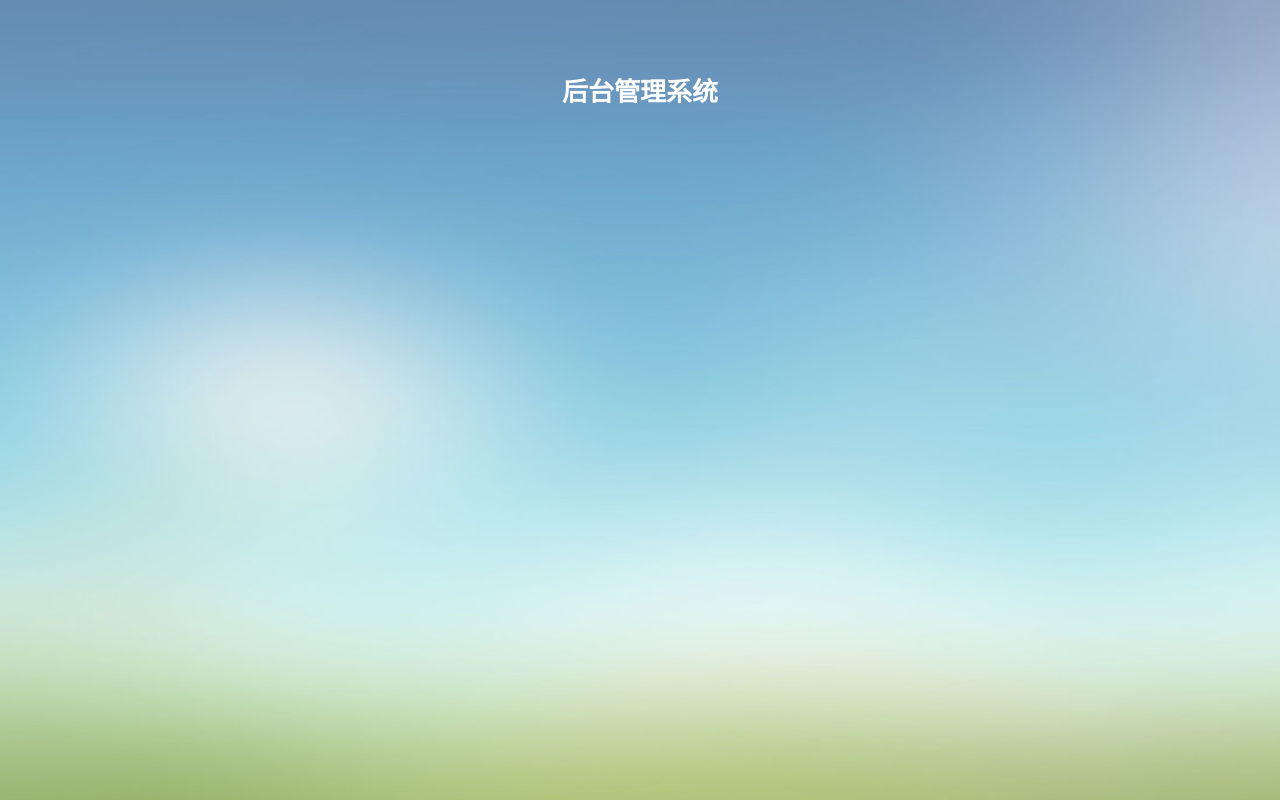
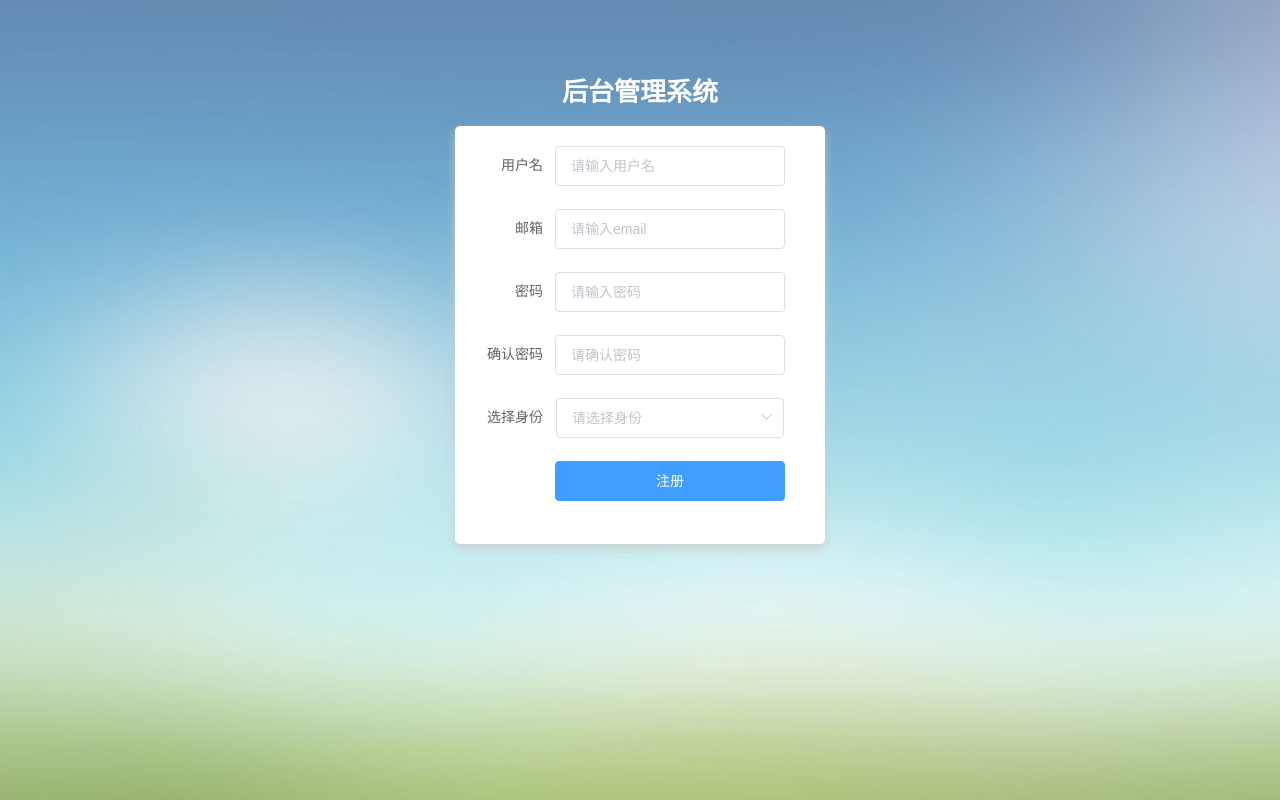
Before and after one commit to xunzhanggzl/vue-fund-manage, a Vue app in the folder client/: page /register in a window 1280 px wide. Built offline with nearby package versions, Linux system fonts and the light colour scheme.

Commit message:
elementUI实现注册表单样式

```diff
--- a/client/src/views/Register.vue
+++ b/client/src/views/Register.vue
@@ -3,6 +3,31 @@
     <section class="form_container">
       <div class="manage_tip">
         <span class="title">后台管理系统</span>
+        <el-form :model="registerUser" status-icon :rules="rules" ref="registerForm" label-width="80px" class="registerForm">
+          <el-form-item label="用户名" prop="name">
+            <el-input v-model="registerUser.name" placeholder="请输入用户名"></el-input>
+          </el-form-item>
+          <el-form-item label="邮箱" prop="email">
+            <el-input v-model="registerUser.email" placeholder="请输入email"></el-input>
+          </el-form-item>
+          <el-form-item label="密码" prop="password">
+            <el-input type="password" v-model="registerUser.password" placeholder="请输入密码"></el-input>
+          </el-form-item>
+          <el-form-item label="确认密码" prop="password2">
+            <el-input type="password" v-model="registerUser.password2" placeholder="请确认密码"></el-input>
+          </el-form-item>
+
+          <el-form-item label="选择身份">
+            <el-select v-model="registerUser.identity" placeholder="请选择身份">
+              <el-option label="管理员" value="manager"></el-option>
+              <el-option label="员工" value="employee"></el-option>
+            </el-select>
+          </el-form-item>
+
+          <el-form-item>
+            <el-button type="primary" class="submit_btn" @click="submitForm('registerForm')">注册</el-button>
+          </el-form-item>
+        </el-form>
       </div>
     </section>
   </div>
@@ -11,6 +36,17 @@
 <script>
 export default {
   name: "register",
+  data() {
+    return {
+      registerUser:{
+        name: "",
+        email: "",
+        password: "",
+        password2: "",
+        identity: ""
+      }
+    }
+  },
   components: {}
 }
 </script>
@@ -39,4 +75,15 @@
     font-size: 26px;
     color: #fff;
   }
+
+  .registerForm{
+    margin-top: 20px;
+    background-color: #fff;
+    padding: 20px 40px 20px 20px;
+    border-radius: 5px;
+    box-shadow: 0 5px 10px #cccc;
+  }
+  .submit_btn{
+    width: 100%;
+  }
 </style>
```
